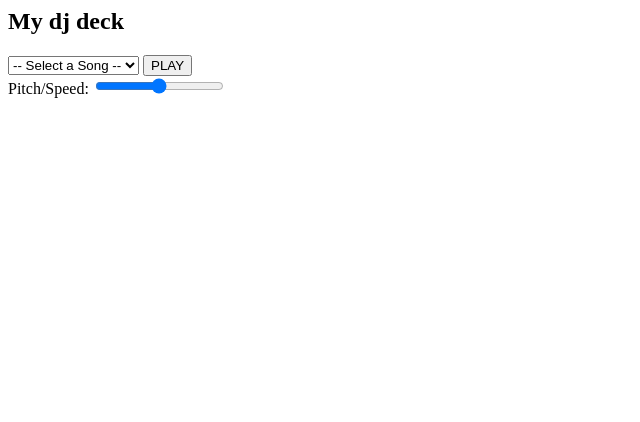
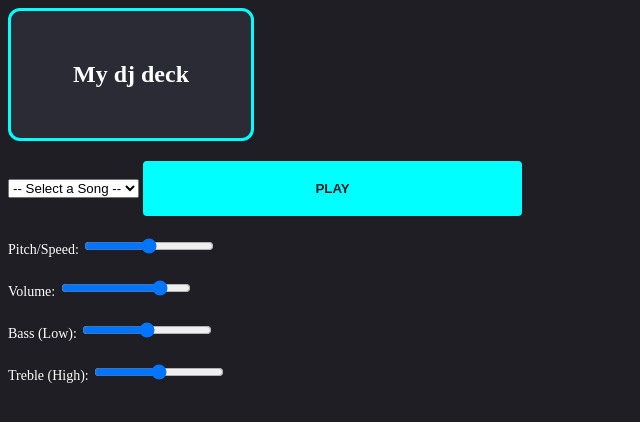
Before and after one commit to fofisop/remixed, a plain HTML site: page index.html in a window 1280 px wide. Shown: the whole page, without its empty margins (0-640 px from the left). Drawn offline with Linux system fonts and the light colour scheme.

Commit message:
trying to figure out stuff while watchign kinda useless tutorials

```diff
--- a/index.html
+++ b/index.html
@@ -1,6 +1,42 @@
 <html>
 <head>
     <title>Dj deck</title>
+    <style>
+          body {
+            background-color: #1e1e24;
+            color: #ffffff;
+            padding 50px;
+          }
+          input[type="range"] {
+    width: 130px;
+    cursor: pointer;
+}
+          .dek {
+            background-color: #2b2b36;
+            border: 3px solid #00ffff;
+            border-radius: 12px;
+            padding: 30px;
+            width: 180px;
+            text-align: center;
+        }
+        .slider{
+ margin-top: 20px;
+            font-size: 14px;
+        }
+        button {
+            width: 30%;
+            padding: 20px;
+            margin-top: 20px;
+            background-color: #00ffff;
+            color: #1e1e24;
+            border: none;
+            border-radius: 4px;
+            font-weight: bold;
+            cursor: pointer;
+            transition: opacity 0.2s;
+        }
+    </style>
+
 </head>
 <body>
     <div class="dek">
@@ -18,12 +54,31 @@
     <label >Pitch/Speed:</label>
            <input type="range" id="Slide" min="0.5" max="1.5" step="0.1" value="1">
 </div>
-<audio id="audioEngine"></audio>
+<audio id="audioEngine" crossorigin="anonymous"></audio>
+<div class="slider">
+    <label>Volume:</label>
+<input type="range"  id="vol" min="0"max="1"step="0.05" value="0.8">
+    </div>
+    <div class="slider">
+    <label>Bass (Low):</label>
+    <input type="range" id="b"
+min="-20" max="20" step="1" value="0">
+</div>
+<div class="slider">
+    <label>Treble (High):</label>
+    <input type="range" id="t" min="-20" max="20" step="1" value="0">
+</div>
 </div>
 <script>
     const selector =document.getElementById('songSelector');
     const audio =document.getElementById('audioEngine');
     const  playBtn = document.getElementById('playButton');
+    const volumeSlider = document.getElementById('vol');
+    const bassSlider = document.getElementById('b');
+    const   trebleSlider = document.getElementById('t');
+    let audioContext;
+let bassFilter;
+let trebleFilter;
     const speedSlider = document.getElementById('Slide');
      selector.addEventListener('change', function() {
 audio.src = selector.value
@@ -51,6 +106,18 @@ audio.load();  playBtn.innerText = "PLAY";
 speedSlider.addEventListener('input', function() {
     audio.playbackRate = speedSlider.value;
 });
+
+
+function setupAudioNodes() {
+    if (audioContext) return;
+
+    audioContext = new (window.AudioContext || window.webkitAudioContext)();
+    const source = audioContext.createMediaElementSource(audio);
+
+    bassFilter = audioContext.createBiquadFilter;
+        bassFilter.type = 'lowshelf';
+    bassFilter.frequency.value = 200;
+};
 </script>
 </body>
 </html>
```
